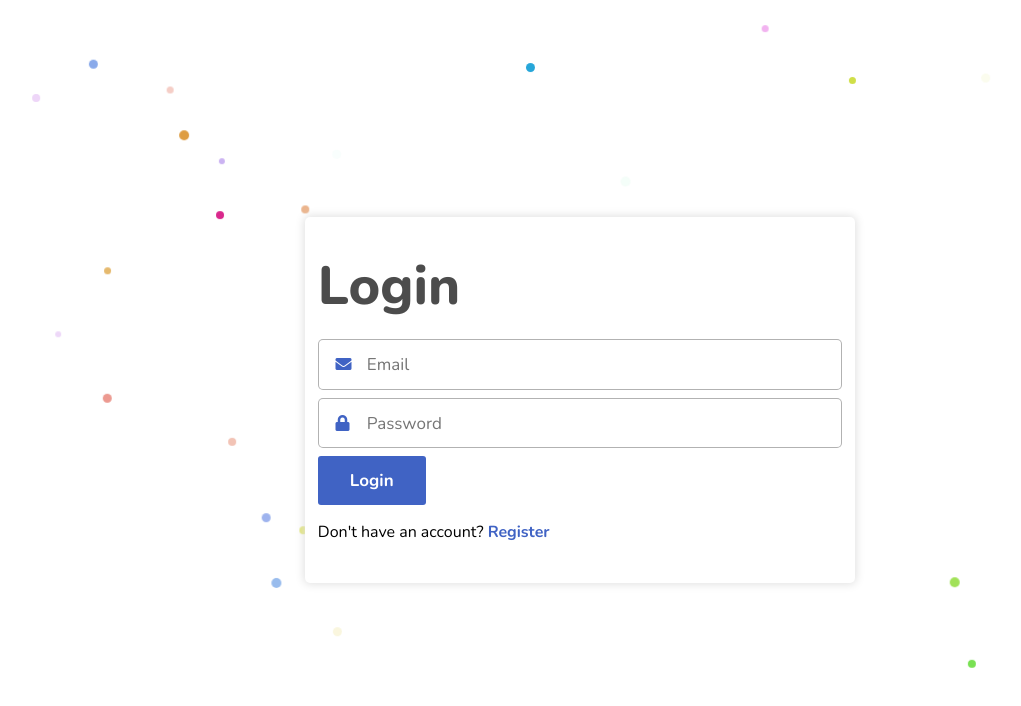
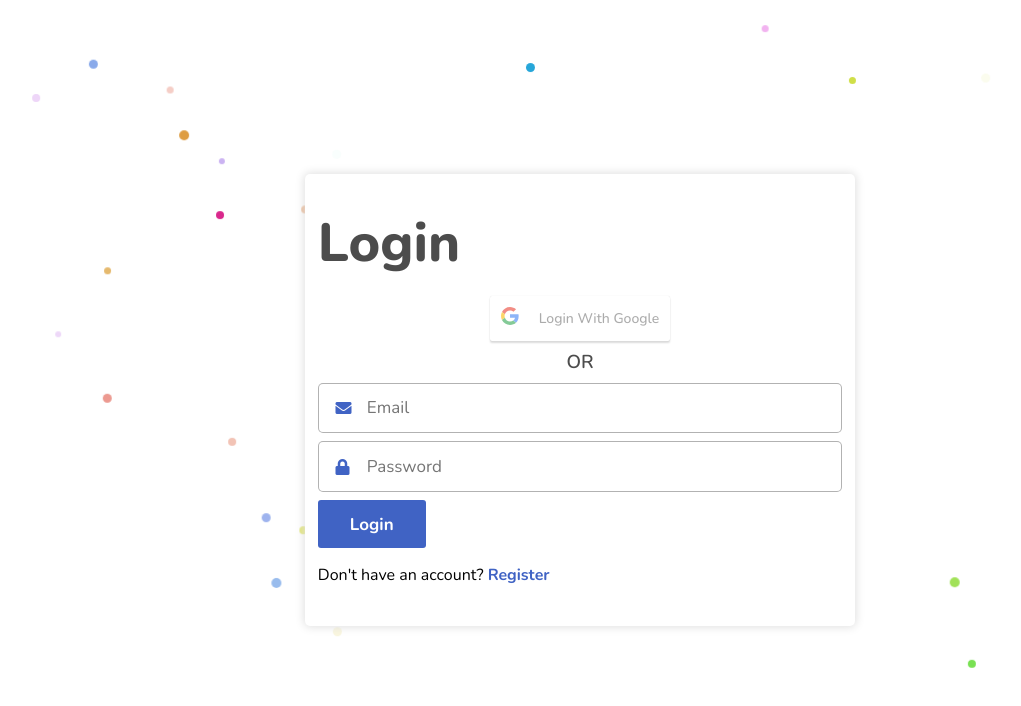
Before and after one commit to NjohPrince/bridgelabs-tasks, a React (Create React App) app: page /auth/login in a window 1280 px wide. Shown: the top 706 px of the page, without its empty margins (60-1081 px from the left). Built offline with nearby package versions, Linux system fonts and the light colour scheme; no server answers.

Commit message:
google auth setup

```diff
--- a/package.json
+++ b/package.json
@@ -12,6 +12,7 @@
     "express": "^4.17.2",
     "react": "^17.0.2",
     "react-dom": "^17.0.2",
+    "react-google-login": "^5.2.2",
     "react-helmet": "^6.1.0",
     "react-router-dom": "^6.0.2",
     "react-scripts": "4.0.3",
--- a/server.js
+++ b/server.js
@@ -5,13 +5,13 @@ const express = require('express');
 var cors = require('cors');
 
 var corsOptions = {
-  origin: 'http://localhost:3001',
+  origin: 'http://localhost:3000',
   methods: "GET, POST",
   optionsSuccessStatus: 200
 }
 
 const app = express();
-const port = process.env.PORT || 3001;
+const port = process.env.PORT || 3000;
 
 const publicPath = path.join(__dirname, 'build');
 app.use(express.static(publicPath));
--- a/src/containers/auth/Login.page.jsx
+++ b/src/containers/auth/Login.page.jsx
@@ -1,33 +1,44 @@
-import React, { useEffect, useState, useContext } from 'react';
-import { Link, useNavigate } from 'react-router-dom';
+import React, { useEffect, useState, useContext } from "react";
+import { Link, useNavigate } from "react-router-dom";
+import { GoogleLogin } from "react-google-login";
 
-import './auth.css';
+import "./auth.css";
 
-import { DataContext } from '../../store/GlobalState';
+import { DataContext } from "../../store/GlobalState";
 
-import { login } from '../../services/authService.js';
+import { login } from "../../services/authService.js";
+
+const client_id = process.env.REACT_APP_CLIENT_ID;
 
 const LoginPage = ({ token }) => {
   const preLoadParticles = Array(30).fill(0);
   const [state, dispatch] = useContext(DataContext);
   const history = useNavigate();
 
+  const onSuccess = (res) => {
+    console.log(`[LOGIN SUCCESSFUL], current User: ${res.profileObj}`);
+  };
+
+  const onFailure = (res) => {
+    console.log(`[LOGIN FAILURE], ${res}`);
+  };
+
   useEffect(() => {
-    if (token && token !== '') {
-      window.location.pathname = '/';
+    if (token && token !== "") {
+      window.location.pathname = "/";
     }
   }, [token]);
 
-  const [erorrMessage, setErrorMessage] = useState('');
+  const [erorrMessage, setErrorMessage] = useState("");
   const [formData, setFormData] = useState({
-    email: '',
-    password: '',
+    email: "",
+    password: "",
   });
 
   const { email, password } = formData;
   const onChange = (e) => {
     setFormData({ ...formData, [e.target.name]: e.target.value });
-    setErrorMessage('');
+    setErrorMessage("");
   };
 
   const validateEmail = (email) => {
@@ -39,14 +50,14 @@ const LoginPage = ({ token }) => {
 
   const [loading, setLoading] = useState(false);
   const handleSubmit = (e) => {
-    setErrorMessage('');
+    setErrorMessage("");
     e.preventDefault();
-    if (email === '' || password === '') {
-      setErrorMessage('Please fill out all fields!');
+    if (email === "" || password === "") {
+      setErrorMessage("Please fill out all fields!");
       return;
     }
     if (!validateEmail(email)) {
-      setErrorMessage('Email not valid!');
+      setErrorMessage("Email not valid!");
       return;
     }
     setLoading(true);
@@ -62,16 +73,16 @@ const LoginPage = ({ token }) => {
             const { token, refresh, first_name, last_name, phone, email } =
               data;
             localStorage.setItem(
-              'user_data',
+              "user_data",
               JSON.stringify({ first_name, last_name, email, phone })
             );
-            localStorage.setItem('refresh_token', refresh);
+            localStorage.setItem("refresh_token", refresh);
 
             fetch(`/api/token`, {
-              method: 'POST',
+              method: "POST",
               headers: {
-                Accept: 'application/json',
-                'Content-Type': 'application/json',
+                Accept: "application/json",
+                "Content-Type": "application/json",
               },
               body: JSON.stringify({
                 token,
@@ -83,11 +94,11 @@ const LoginPage = ({ token }) => {
                   .then((message) => {
                     console.log(message);
                     dispatch({
-                      type: 'NOTIFY',
-                      payload: { success: 'Login Successsful.' },
+                      type: "NOTIFY",
+                      payload: { success: "Login Successsful." },
                     });
                     console.clear();
-                    history('/');
+                    history("/");
                   })
                   .catch((error) => {
                     console.log(error);
@@ -98,13 +109,13 @@ const LoginPage = ({ token }) => {
               });
           })
           .catch((error) => {
-            console.log('Inner Error: ', error);
+            console.log("Inner Error: ", error);
             setLoading(false);
           });
         setLoading(false);
       })
       .catch((error) => {
-        console.log('Outer Error: ', error);
+        console.log("Outer Error: ", error);
         setLoading(false);
       });
   };
@@ -118,6 +129,25 @@ const LoginPage = ({ token }) => {
           <div className="head">
             <h1>Login</h1>
           </div>
+        </div>
+        <div className="form-control flex a-j-center">
+          <GoogleLogin
+            clientId={client_id}
+            buttonText="Login With Google"
+            cookiePolicy={"single_host_origin"}
+            style={{ marginTop: "10px", width: "100%" }}
+            isSignedIn={true}
+            onSuccess={onSuccess}
+            onFailure={onFailure}
+          />
+        </div>
+        <div className="form-control flex a-j-center">
+          <h3
+            style={{ color: "rgba(0, 0, 0, 0.7)", fontWeight: "600" }}
+            className="text-center"
+          >
+            OR
+          </h3>
         </div>
         <div className="form-control flex a-j-center">
           <i className="fas fa-envelope" aria-hidden="true"></i>
@@ -142,7 +172,7 @@ const LoginPage = ({ token }) => {
         <div className="form-control">
           <button
             style={{
-              opacity: `${loading ? '0.3' : '1'}`,
+              opacity: `${loading ? "0.3" : "1"}`,
             }}
             disabled={loading}
             type="submit"
@@ -151,10 +181,10 @@ const LoginPage = ({ token }) => {
           </button>
         </div>
         <div className="form-control">
-          <h4 style={{ marginTop: '1rem' }}>
-            Don't have an account?{' '}
+          <h4 style={{ marginTop: "1rem" }}>
+            Don't have an account?{" "}
             <Link
-              style={{ fontWeight: '700', color: 'var(--main-color)' }}
+              style={{ fontWeight: "700", color: "var(--main-color)" }}
               to="/auth/register"
             >
               Register
--- a/src/containers/profile/Profile.jsx
+++ b/src/containers/profile/Profile.jsx
@@ -53,6 +53,7 @@ const Profile = ({ token }) => {
     listCat()
       .then((response) => {
         response.json().then((data) => {
+          console.log(data);
           setCategories(data);
         });
       })
@@ -113,6 +114,7 @@ const Profile = ({ token }) => {
       updateCat(id, category, description, formData.file)
         .then((response) => {
           response.json().then((data) => {
+            console.log("Update", data);
             setAdding(false);
             setGetCats(!getCats);
           });
@@ -171,7 +173,7 @@ const Profile = ({ token }) => {
               </h2>
             </div>
             <div className="manage-cat">
-              <form onSubmit={handleSubmit}>
+              <form encType="multipart/form-data" onSubmit={handleSubmit}>
                 <div className="head">
                   <h2>Create Awesome Categories</h2>
                 </div>
@@ -224,7 +226,9 @@ const Profile = ({ token }) => {
                   style={{ height: "250px", overflow: "hidden" }}
                   className="image"
                 >
-                  <img
+                  {
+                    formData.filePreview ?
+                    <img
                     style={{
                       width: "100%",
                       height: "100%",
@@ -234,7 +238,9 @@ const Profile = ({ token }) => {
                     }}
                     src={formData.filePreview}
                     alt="preview"
-                  />
+                  /> :
+                  <h4 style={{color: 'rgba(0, 0, 0, 0.7)'}}>Preview Display Arena</h4>
+                  }
                 </div>
                 <div className="data">
                   <h2>{category}</h2>
@@ -248,6 +254,7 @@ const Profile = ({ token }) => {
                 categories.map((cat, index) => {
                   return (
                     <div className="cat" key={index + cat.name}>
+                      <img src={`https://simplor.herokuapp.com${cat.image}`} alt={cat.name} />
                       <h2 className="text-center">{cat.name}</h2>
                       <h3 className="text-center">{cat.description}</h3>
                       <div className="btn-collection flex a-j-center">
--- a/src/containers/profile/profile.css
+++ b/src/containers/profile/profile.css
@@ -93,6 +93,10 @@
   gap: 0.5rem;
 }
 
+.categories .cat img {
+  width: 100%;
+}
+
 .categories .cat h2,
 .cat-preview .data h2 {
   font-size: 25px;
--- a/src/services/catServices.js
+++ b/src/services/catServices.js
@@ -1,11 +1,15 @@
 export const createCat = async (name, description, image) => {
+  const data = new FormData();
+  data.append("name", name);
+  data.append("description", description);
+  data.append("image", image);
   return await fetch(`${process.env.REACT_APP_API_KEY}/category/create`, {
     method: "POST",
     headers: {
       Accept: "application/json",
-      "Content-Type": "application/json",
+      "Content-Type": "multipart/form-data",
     },
-    body: JSON.stringify({ name, description, image }),
+    body: data,
   });
 };
 
```
Also changed, not shown: 1 other file (tests, documents, lock files or other folders).
